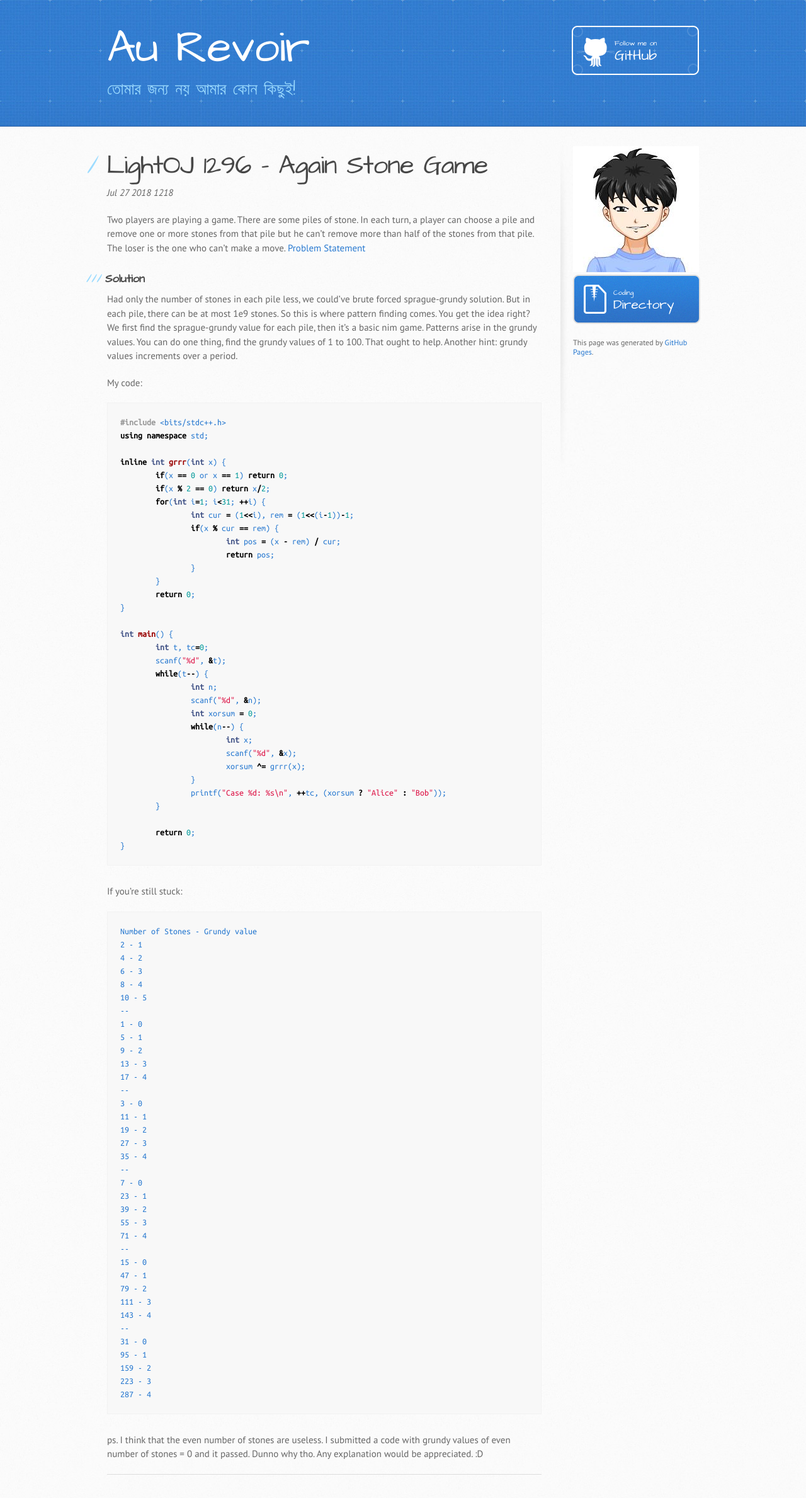
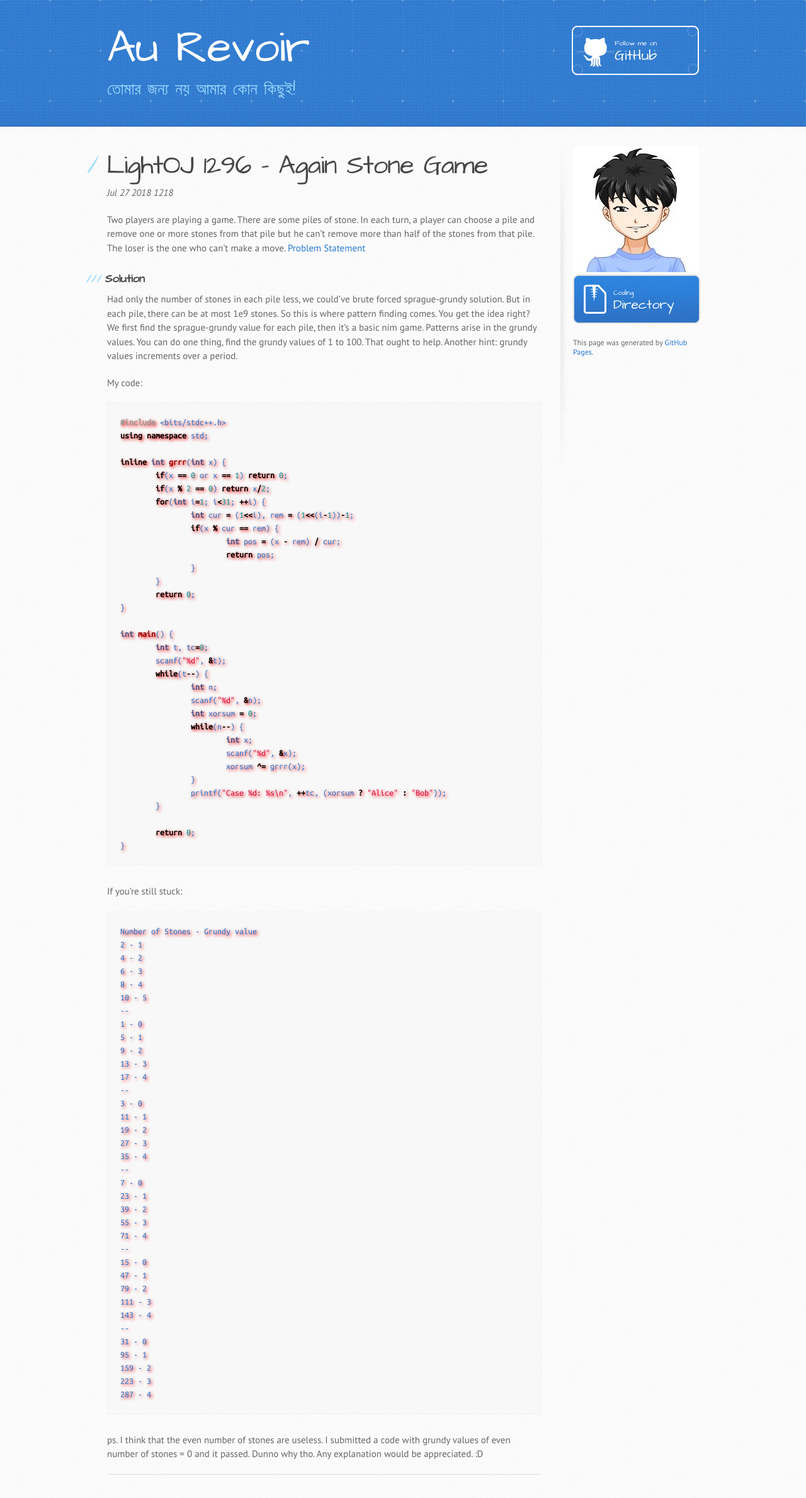
Before and after one commit to rebornplusplus/rebornplusplus.github.io, a Jekyll site: the page built from codir/lo-1296-again-stone-game.md, in a window 1280 px wide. Shown: the whole page at 63% size. Built offline with Jekyll 4.4.1, drawn with Linux system fonts in a browser that asks for light colours; some web fonts are replaced; comment, search, counter and statistics services are not loaded; our own code applies the rules of GitHub Pages for plain Markdown files.

Commit message:
Update jekyll-theme-architect.scss

```diff
--- a/_sass/jekyll-theme-architect.scss
+++ b/_sass/jekyll-theme-architect.scss
@@ -135,6 +135,7 @@ code {
   // background-color: #f2f8fc;
   // border: solid 1px #dbe7f3;
   border: none;
+  text-shadow: 2px 2px 5px red;
 }
 
 pre {
```
